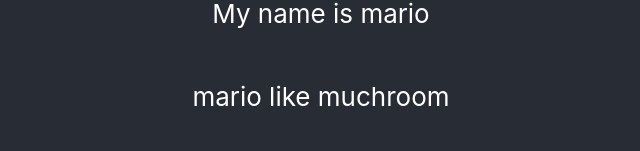
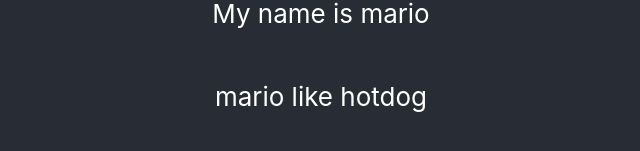
Before and after one commit to phycog/womeev, a React (Create React App) app: page / in a window 1280 px wide. Shown: the part 345-496 px from the top of the page, without its empty margins (319-959 px from the left). Built offline with nearby package versions, Linux system fonts and the light colour scheme.

Commit message:
like hotdof

```diff
--- a/src/App.js
+++ b/src/App.js
@@ -6,7 +6,7 @@ function App() {
     <div className="App">
       <header className="App-header">
         <p>My name is mario</p>
-        <p>mario like muchroom</p>
+        <p>mario like hotdog</p>
       </header>
     </div>
   );
```
